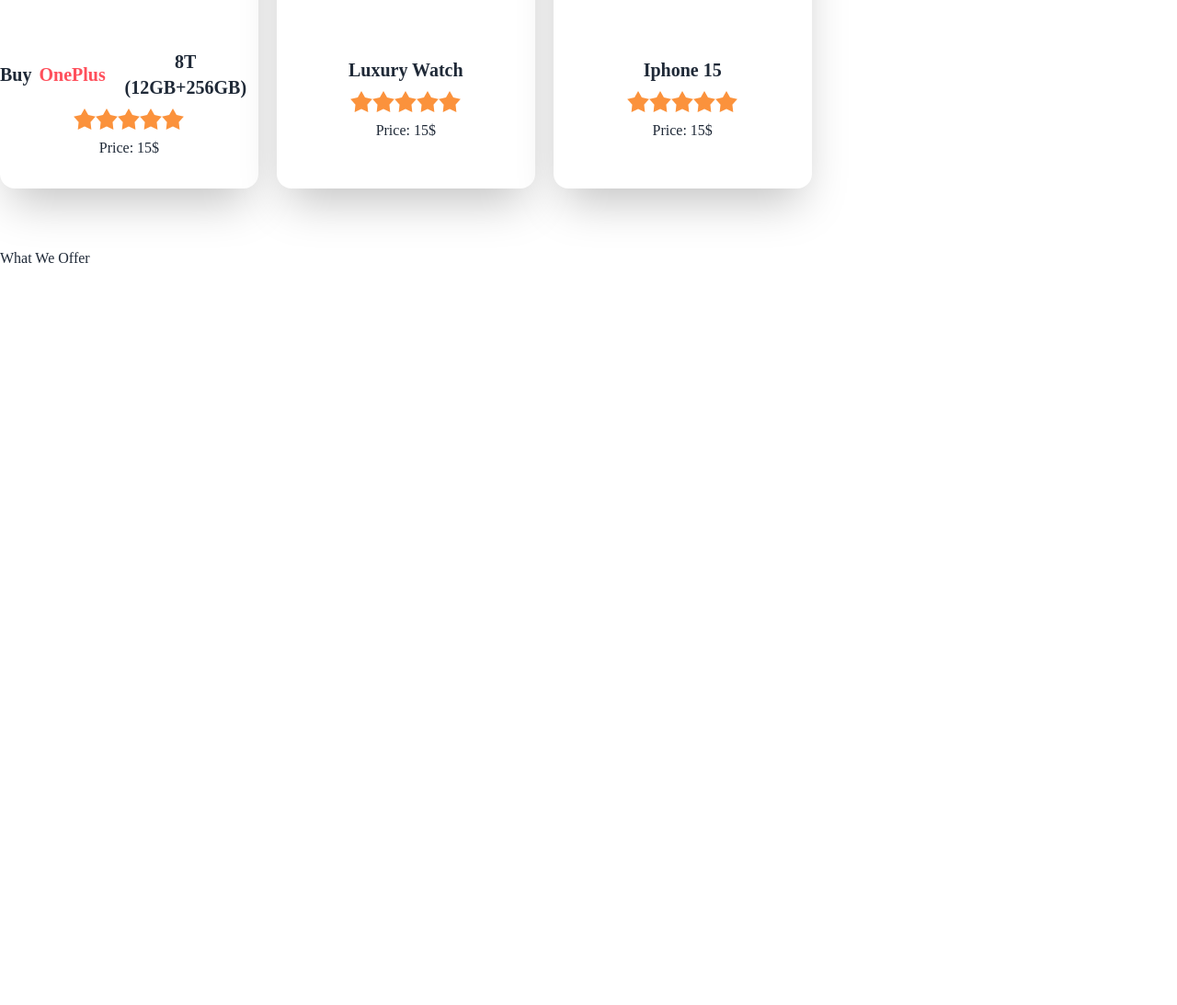
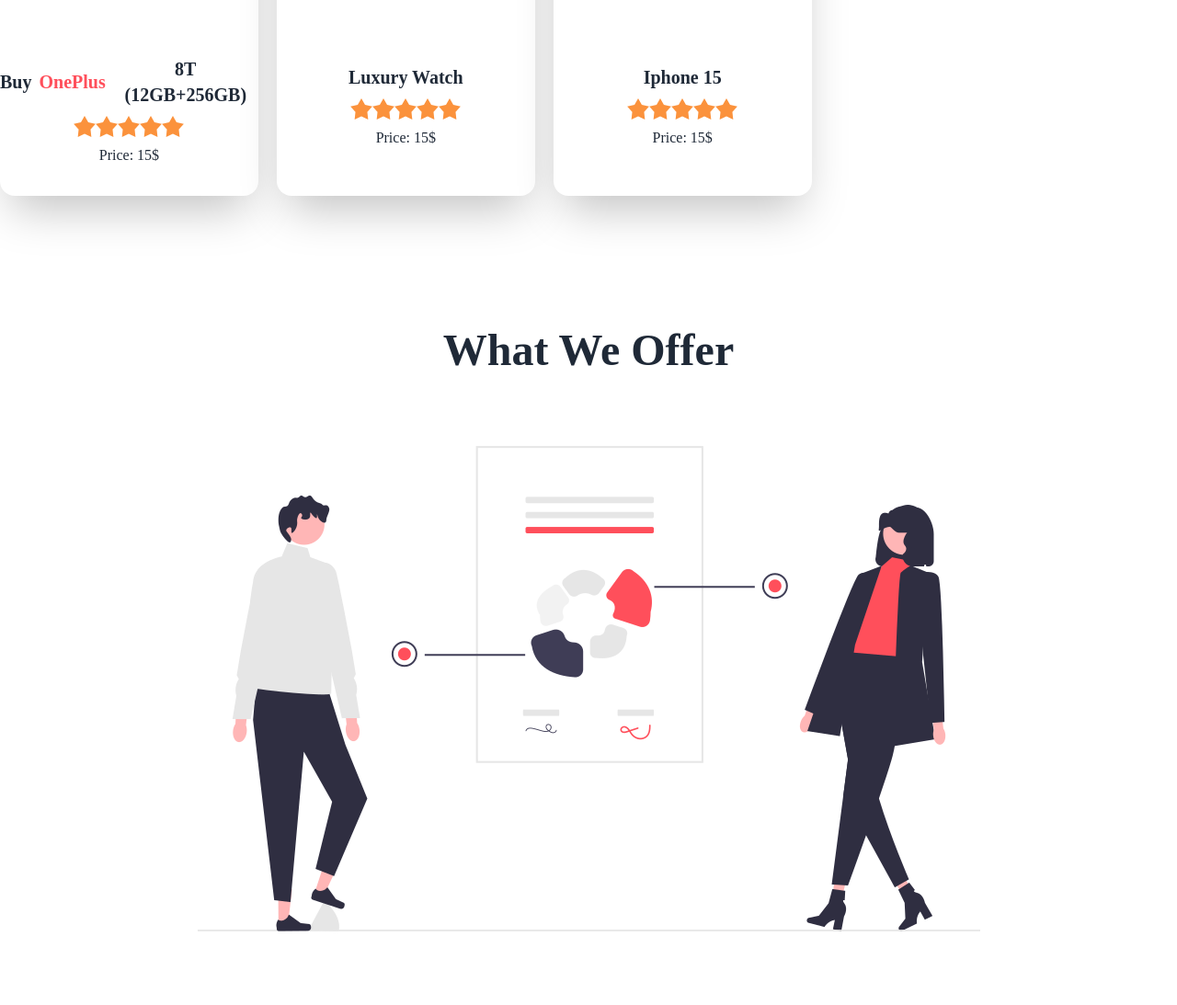
Before and after one commit to Nazmul-Hassan10/Dormant, a plain HTML site: page index.html in a window 1280 px wide. Shown: the part 1903-2996 px from the top of the page at 92% size. Before the commit the page ends 2196 px from the top, so only its background shows below. Drawn offline with nearby package versions, Linux system fonts and the light colour scheme.

Commit message:
4th commit

```diff
--- a/index.html
+++ b/index.html
@@ -55,7 +55,7 @@
     </section>
     <section>
         <div class="max-w-screen-2xl mx-auto mt-16">
-            <h1 class="text-4xl font-bold text-center mb-20">Shop Now</h1>
+            <h1 class="text-5xl font-bold text-center mb-20">Shop Now</h1>
             <div class="flex flex-col-reverse lg:flex-row items-center lg:items-start gap-5">
                 <div class="w-11/12">
                     <h2 class="text-2xl font-bold">Kitchenware</h2>
@@ -211,9 +211,14 @@
         </div>
     </section>
     <section>
-        <div class="max-w-screen-2xl mx-auto mt-16">
-            <div>
-                <h1>What We Offer</h1>
+        <div class="max-w-screen-2xl mx-auto mt-36">
+            <h1 class="text-center text-5xl font-bold">What We Offer</h1>
+            <div class="flex justify-center flex-col lg:flex-row">
+                <div></div>
+                <div>
+                    <img class="w-full" src="./images/what we offer.png" alt="">
+                </div>
+                <div></div>
             </div>
         </div>
     </section>
```
Also changed, not shown: images/what we offer.png (added).
